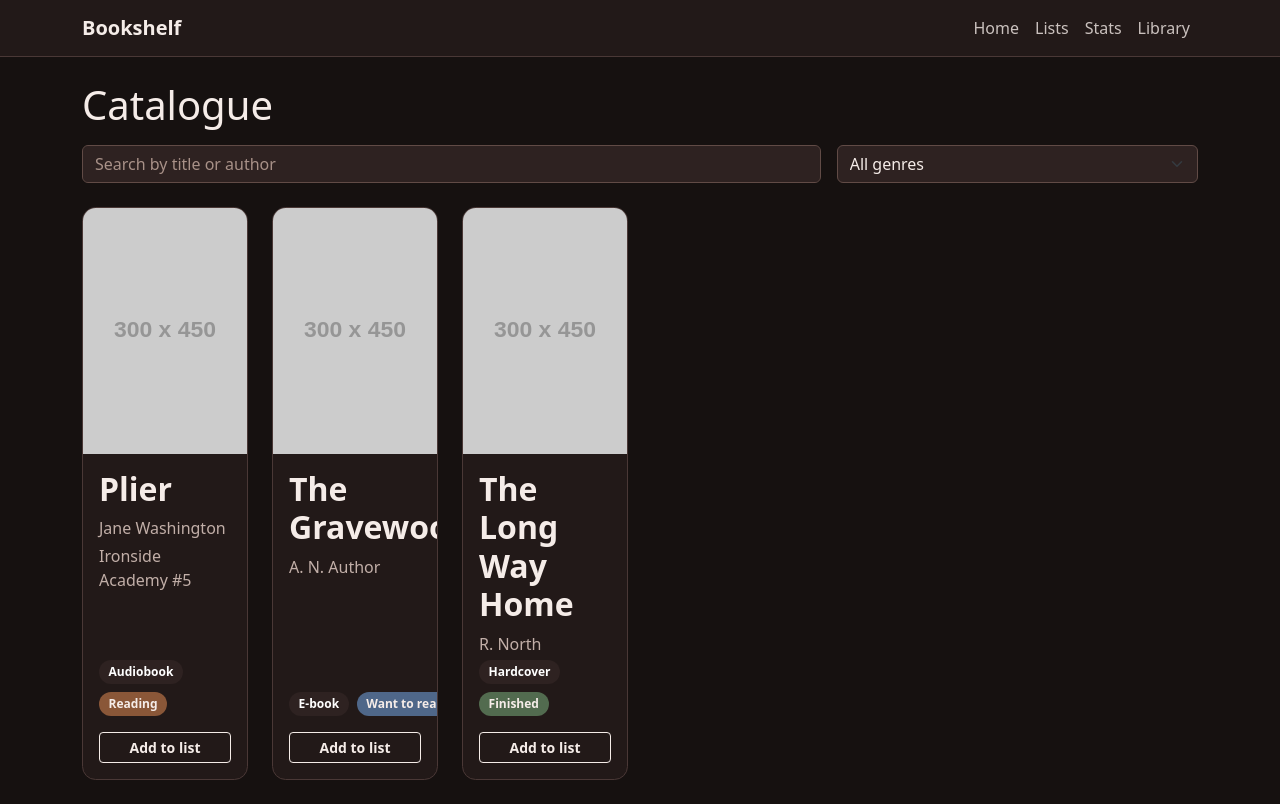
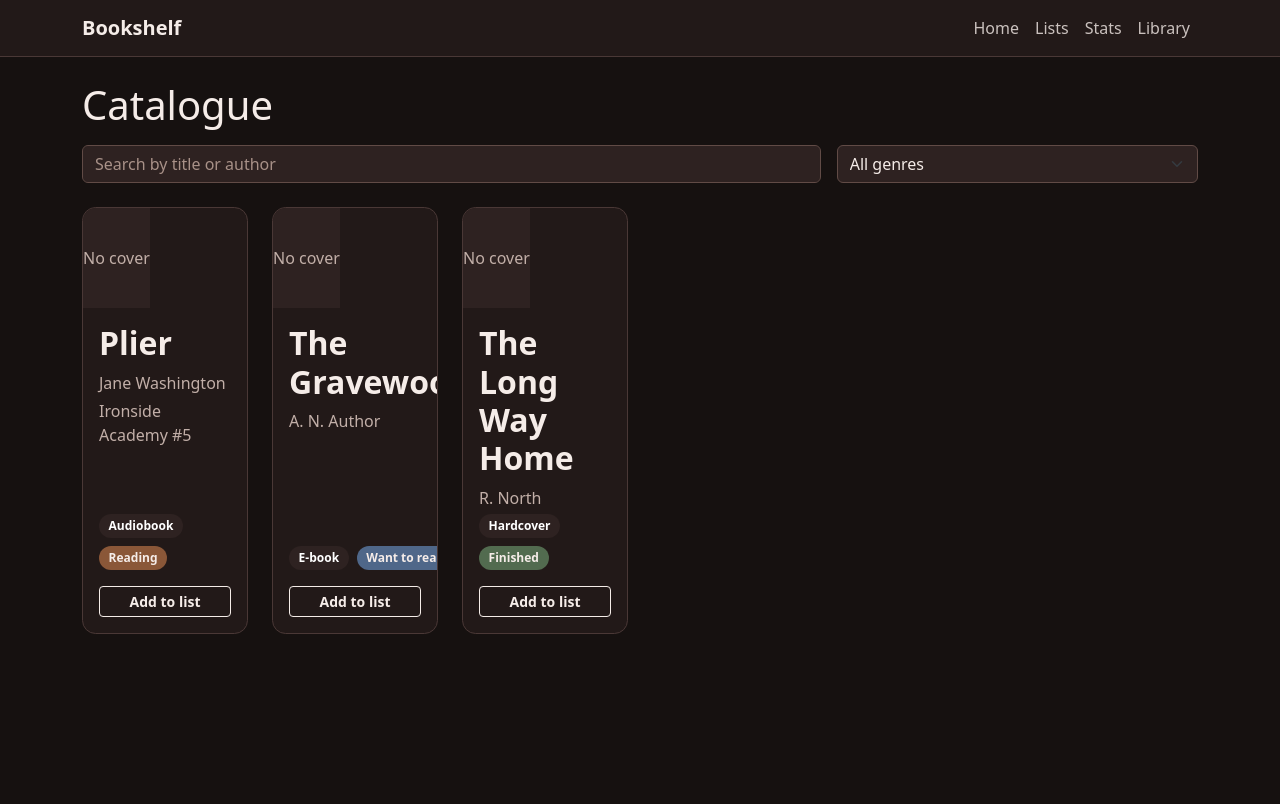
Before and after one commit to CupcakeFlip/Bookshelf, a Vue app in the folder frontend/: page / in a window 1280 px wide. Built offline with nearby package versions, Linux system fonts and the light colour scheme.

Commit message:
Refactor Navbar and enhance routing; add StatsView component and update Frontpage, LibraryView, and ListsView with example data and comments

```diff
--- a/frontend/src/components/Navbar.vue
+++ b/frontend/src/components/Navbar.vue
@@ -1,21 +1,22 @@
 <template>
-    <nav class="navbar navbar-expand-lg navbar-dark" aria-label="Primary navigation">
+    <!-- Navigationen bruger router-links, så siden skifter uden en fuld genindlæsning. -->
+    <nav aria-label="Primary navigation" class="navbar navbar-expand-lg navbar-dark">
         <div class="container">
             <RouterLink class="navbar-brand fw-semibold" to="/">Bookshelf</RouterLink>
-            <button class="navbar-toggler"
-                type="button"
+            <button aria-controls="primary-navigation"
+                aria-expanded="false"
+                aria-label="Toggle navigation"
+                class="navbar-toggler"
+                data-bs-target="#primary-navigation"
                 data-bs-toggle="collapse"
-                data-bs-target="#primary-navigation"
-                aria-controls="primary-navigation"
-                aria-expanded="false"
-                aria-label="Toggle navigation"><span class="navbar-toggler-icon"/></button>
+                type="button"><span class="navbar-toggler-icon"/></button>
             <div id="primary-navigation" class="collapse navbar-collapse">
                 <ul class="navbar-nav ms-auto">
                     <li v-for="item in items" :key="item.to" class="nav-item">
-                        <RouterLink class="nav-link"
+                        <RouterLink :aria-disabled="item.soon ? 'true' : undefined"
+                            :tabindex="item.soon ? -1 : undefined"
                             :to="item.to"
-                            :aria-disabled="item.soon ? 'true' : undefined"
-                            :tabindex="item.soon ? -1 : undefined"
+                            class="nav-link"
                             @click="item.soon ? stop($event) : undefined">{{ item.label }}<span v-if="item.soon"
                             class="visually-hidden"> (coming soon)</span></RouterLink>
                     </li>
@@ -25,11 +26,14 @@
     </nav>
 </template>
 <script setup>
+// Samler alle menupunkter ét sted, så navigationen er nem at udvide.
 const items = [
     {label: "Home", to: "/"},
     {label: "Lists", to: "/lists"},
     {label: "Stats", to: "/stats", soon: true},
     {label: "Library", to: "/library"}
 ];
+
+// Forhindrer midlertidige links i at navigere, indtil funktionen er implementeret.
 const stop = event => event.preventDefault();
 </script>
--- a/frontend/src/router/index.js
+++ b/frontend/src/router/index.js
@@ -1,7 +1,8 @@
-import {createRouter, createWebHistory} from 'vue-router';
+import {createRouter, createWebHistory} from "vue-router";
 import Frontpage from "@/views/Frontpage.vue";
 import ListsView from "@/views/ListsView.vue";
 import LibraryView from "@/views/LibraryView.vue";
+import StatsView from "@/views/StatsView.vue";
 
 const router = createRouter({
     history: createWebHistory(import.meta.env.BASE_URL),
@@ -14,14 +15,19 @@ const router = createRouter({
         {
             path: "/lists",
             name: "lists",
-            component: ListsView
+            component: ListsView,
+        },
+        {
+            path: "/stats",
+            name: "stats",
+            component: StatsView,
         },
         {
             path: "/library",
             name: "library",
-            component: LibraryView
+            component: LibraryView,
         },
-    ]
-})
+    ],
+});
 
 export default router;
--- a/frontend/src/views/Frontpage.vue
+++ b/frontend/src/views/Frontpage.vue
@@ -5,43 +5,50 @@ import BookGrid from "@/components/BookGrid.vue";
 
 const query = ref("");
 const genre = ref("");
+
+// Eksempeldata, som senere kan erstattes af bøger fra backend eller store.
 const books = [
     {
         id: 1,
         title: "Plier",
         authors: ["Jane Washington"],
         series: {name: "Ironside Academy", position: 5},
-        cover: "https://placehold.co/300x450?text=Plier",
+        cover_url: "https://m.media-amazon.com/images/S/compressed.photo.goodreads.com/books/1732736809i/222024155.jpg",
         format: "Audiobook",
         status: "reading",
-        genres: ["Fantasy"]
+        genres: ["Fantasy", "Romance"]
     },
     {
         id: 2,
         title: "The Gravewood",
         authors: ["A. N. Author"],
-        cover: "https://placehold.co/300x450?text=Gravewood",
+        cover_url: "https://placehold.co/300x450?text=Gravewood",
         format: "E-book",
         status: "want-to-read",
-        genres: ["Mystery"]
+        genres: ["Mystery", "Romance"]
     },
     {
         id: 3,
         title: "The Long Way Home",
         authors: ["R. North"],
-        cover: "https://placehold.co/300x450?text=Home",
+        cover_url: "https://placehold.co/300x450?text=Home",
         format: "Hardcover",
         status: "finished",
         genres: ["Fantasy"]
     }
 ];
+
+// Udleder genrefilteret dynamisk, så nye genrer automatisk bliver til valgmuligheder.
 const genres = computed(() => [...new Set(books.flatMap(book => book.genres ?? []))]);
+
+// Filtrerer både på titel/forfatter og den valgte genre.
 const filteredBooks = computed(() => books.filter(
     book => (!query.value || book.title.toLowerCase().includes(query.value.toLowerCase()) ||
             book.authors.some(author => author.toLowerCase().includes(query.value.toLowerCase()))) &&
         (!genre.value || book.genres?.includes(genre.value))));
 </script>
 <template>
+    <!-- Søgning og genrefilter er bundet til reaktive værdier og opdaterer grid'et automatisk. -->
     <Navbar/>
     <main class="container py-4">
         <div class="mb-4"><h1 class="mb-3">Catalogue</h1>
--- a/frontend/src/views/LibraryView.vue
+++ b/frontend/src/views/LibraryView.vue
@@ -2,6 +2,7 @@
 import Navbar from "@/components/Navbar.vue";
 import BookGrid from "@/components/BookGrid.vue";
 
+// Eksempeldata for bøgerne i brugerens personlige bibliotek.
 const books = [
     {
         id: 1,
@@ -22,6 +23,7 @@ const books = [
 ];
 </script>
 <template>
+    <!-- BookGrid står for både layout og visning af den tomme tilstand. -->
     <Navbar/>
     <main class="container py-4"><h1 class="mb-4">My Library</h1>
         <BookGrid :books="books"/>
--- a/frontend/src/views/ListsView.vue
+++ b/frontend/src/views/ListsView.vue
@@ -2,6 +2,7 @@
 import Navbar from "@/components/Navbar.vue";
 import BookListRow from "@/components/BookListRow.vue";
 
+// Eksempeldata for de læselister, der vises på siden.
 const lists = [
     {
         id: 1,
@@ -21,9 +22,12 @@ const lists = [
         ]
     }
 ];
+
+// Modtager den valgte liste; navigation kan kobles på her senere.
 const openList = list => console.log(list);
 </script>
 <template>
+    <!-- Hver liste får sin egen række med et udvalg af bogforsider. -->
     <Navbar/>
     <main class="container py-4"><h1 class="mb-4">Lists</h1>
         <div class="d-grid gap-3">
--- /dev/null
+++ b/frontend/src/views/StatsView.vue
@@ -0,0 +1,14 @@
+<template>
+    <Navbar />
+    <main>
+        <h1>To be made soon</h1>
+    </main>
+</template>
+
+<script setup>
+import Navbar from "@/components/Navbar.vue";
+
+// Component logic here
+</script>
+
+<style scoped></style>
```
